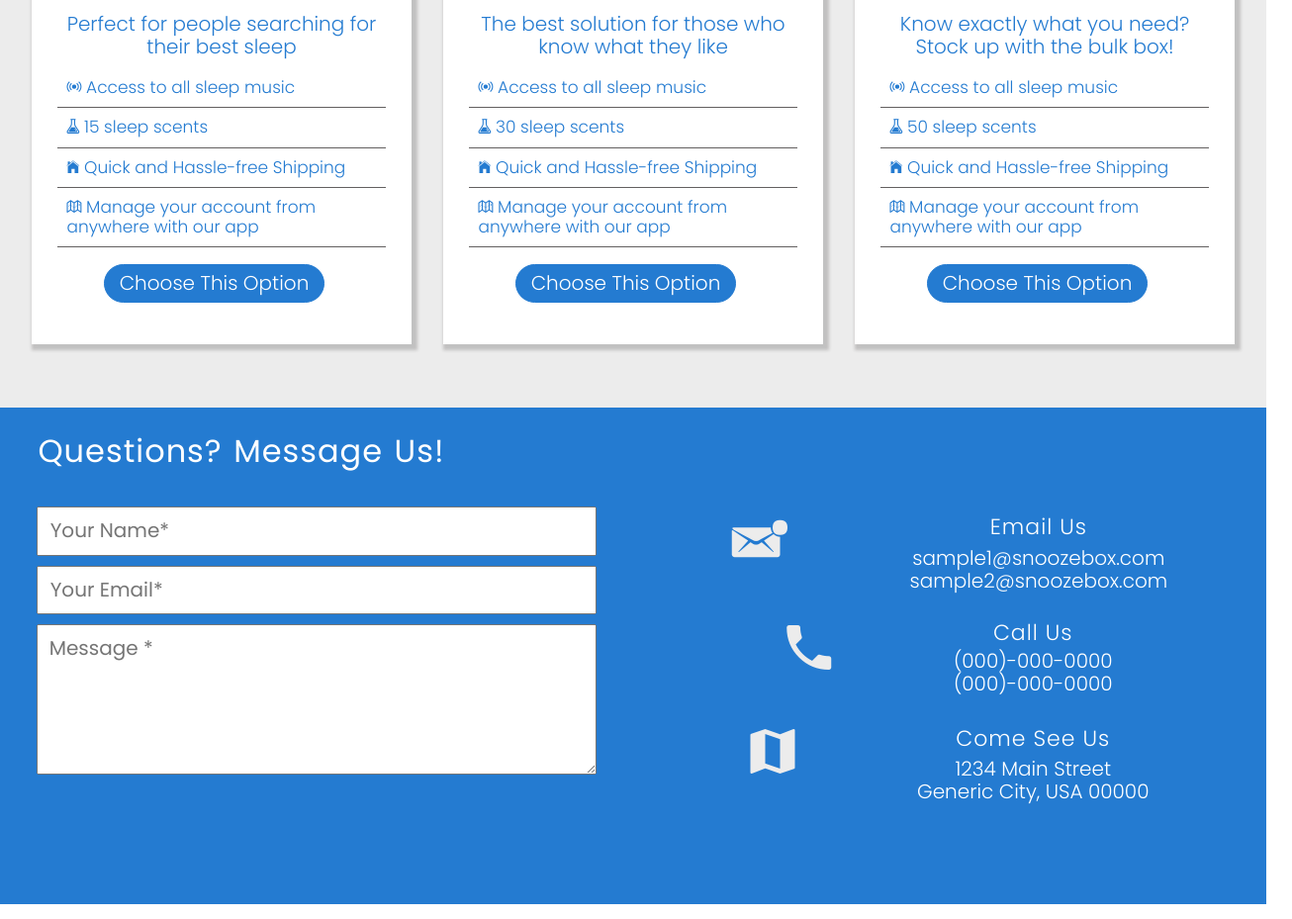
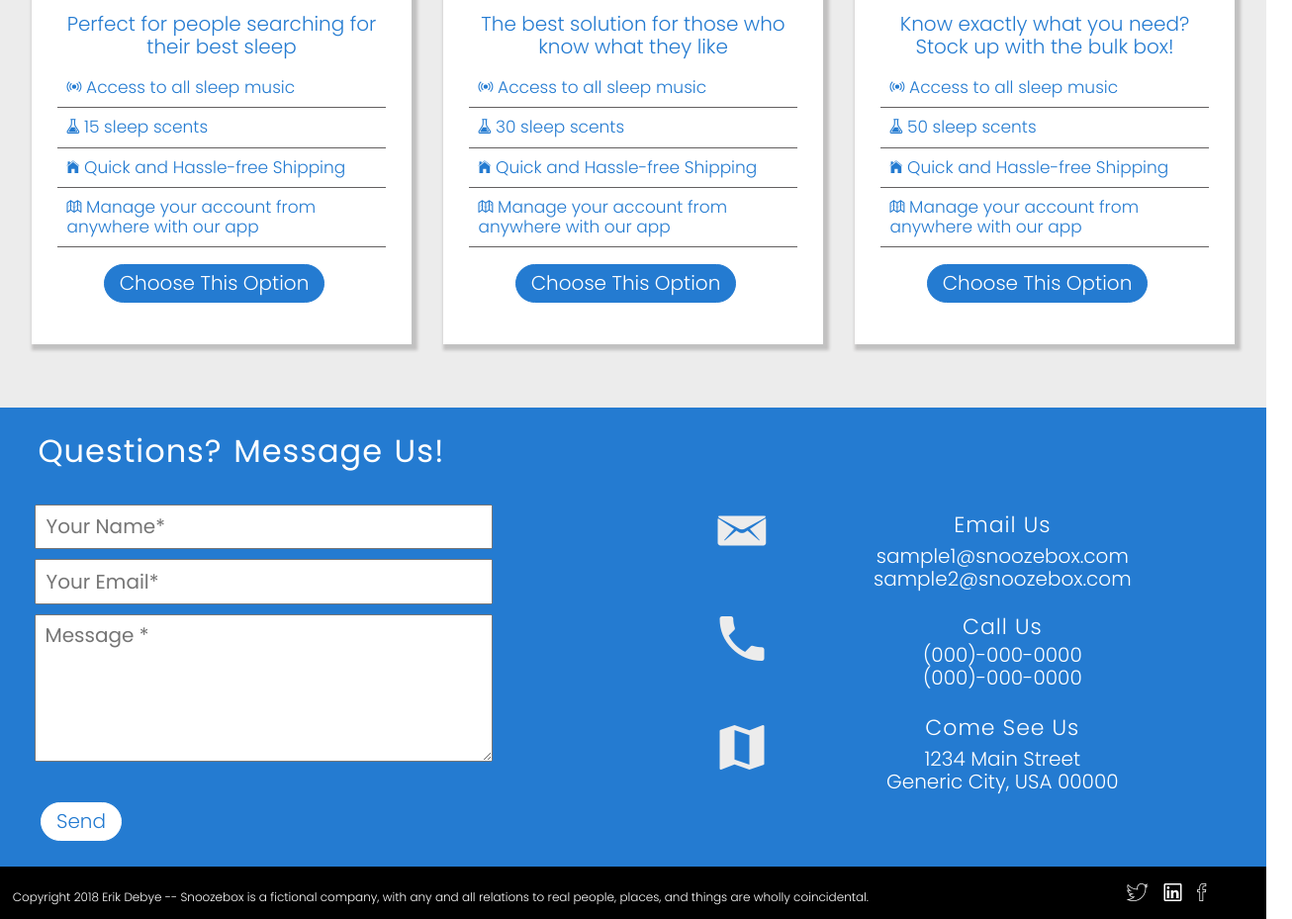
Before and after one commit to Erik-Debye/Snoozebox, a plain HTML site: page index.html in a window 1280 px wide. Shown: the part 2257-3186 px from the top of the page at 99% size, 1306 px wide, since content can reach past the window. Drawn offline with Linux system fonts and the light colour scheme; files whose address does not match are found by name.

Commit message:
Added send button, corrected alignment issues

```diff
--- a/CSS/style.css
+++ b/CSS/style.css
@@ -251,16 +251,14 @@ header{
 }
 
 .scent-photo img{
-    opacity: .7;
     width: 100%;
     height: auto;
     transform: scale(1.16);
-    transition: transform 0.6s , opacity 0.6s;
+    transition: transform 0.6s;
 }
 
 .scent-photo img:hover{
     transform: scale(1.03);
-    opacity: 0.9;
     }
 
 
@@ -350,8 +348,7 @@ input{
 .table-row{
     text-align: center;
     display: flex;
-    justify-content: space-between;
-    padding-bottom: 5%;
+    padding-bottom: 0;
     flex-direction: row;
 }
 .contact-table{
@@ -402,3 +399,73 @@ textarea{
     padding: 2%;
     margin: 1%;
 }
+
+.form-table{
+    flex-grow: 2;
+}
+
+.contact-icon-col{
+    margin-right: -25%;
+    margin-top: -.5%;
+    justify-content: space-between;
+    display: flex;
+    flex-direction: column;
+}
+
+.send-cont{
+    padding-bottom:4%;
+    margin:-2%;
+}
+
+.contact-btn:link,
+.contact-btn:visited{
+    display: inline-block;
+    margin-left:5%;
+    padding: 7px 15px;
+    font-weight: 300;
+    text-decoration: none;
+    color: #fff;
+    border-radius: 200px;
+    transition: background-color 0.2s, border 0.2s, color 0.2s;
+}
+
+.send-btn:link,
+.send-btn:visited{
+    background-color: #fff;
+    border: 1px solid #fff;
+    color:#247bd1;
+    margin-right: 15px;
+}
+
+.send-btn:hover,
+.send-btn:active{
+    background-color: #2766a5;
+    border:1px solid #2766a5;
+    color: #fff;
+    margin-right: 15px;
+}
+/*******************Footer Showcase*****************************/
+
+footer{
+    background-color: #000;
+}
+.footer{
+    color: #fff;
+    height: auto;
+    margin: 0;
+    padding: .5%;
+}
+
+.footer p{
+    font-size: 60%;
+    padding: .5%;
+}
+
+.footer-icon{
+    font-size: 200%;
+    padding: .5%;
+}
+
+#icon-1{
+    margin-left: 20%;
+}
--- a/index.html
+++ b/index.html
@@ -245,7 +245,7 @@
                         </ul>
 
                         <div class="table-btn">
-                            <a class=" btn btn-full" href="#">Choose This Option</a>
+                            <a class="btn btn-full" href="#">Choose This Option</a>
                         </div>
 
 
@@ -261,32 +261,38 @@
             </div>
 
             <div class = "table-row">
-                <div class = "contact-table">
+                <div class = "contact-table contact-form">
                     <form method="POST" action="#" class="form-labels">
                         <input type="text" id = "short-label" name="name" placeholder="Your Name*">
                         <input type="text" id = "short-label" name="email" placeholder="Your Email*">
                         <textarea rows = "6" name="message" placeholder="Message *"></textarea>
                     </form>
                 </div>
+
+                <div class = "contact-table contact-icon-col">
+                    <i class="ion-email icon-big contact-icon"></i>
+                    <i class="ion-android-call icon-big contact-icon"></i>
+                    <i class="ion-android-map icon-big contact-icon"></i>
+                </div>
+
                 <div class = "contact-table">
                     <div class = "all-contact">
-                        <i class="ion-email-unread icon-big contact-icon"></i>
                         <div class = "contact-caption">
                             <h3>Email Us</h3>
                             <p>sample1@snoozebox.com</p>
                             <p>sample2@snoozebox.com</p>
                         </div>
                     </div>
+
                     <div class = "all-contact">
-                        <i class="ion-android-call icon-big contact-icon"></i>
                         <div class = "contact-caption">
                             <h3>Call Us</h3>
                             <p>(000)-000-0000</p>
                             <p>(000)-000-0000</p>
                         </div>
                     </div>
+
                     <div class = "all-contact">
-                        <i class="ion-android-map icon-big contact-icon"></i>
                         <div class = "contact-caption">
                             <h3>Come See Us</h3>
                             <p>1234 Main Street</p>
@@ -296,7 +302,20 @@
                 </div>
             </div>
 
+            <div class="send-cont">
+                <a class=" contact-btn send-btn" href="#">Send</a>
+            </div>
+
+
         </section>
+
+        <footer class = "footer">
+            <p>Copyright 2018 Erik Debye -- Snoozebox is a fictional company, with any and all relations to real people, places, and things are wholly coincidental.
+                <i class = "ion-social-twitter-outline footer-icon" id = "icon-1"></i>
+                <i class = "ion-social-linkedin-outline footer-icon"></i>
+                <i class = "ion-social-facebook-outline footer-icon"></i>
+            </p>
+        </footer>
     </body>
 
 </html>
```
